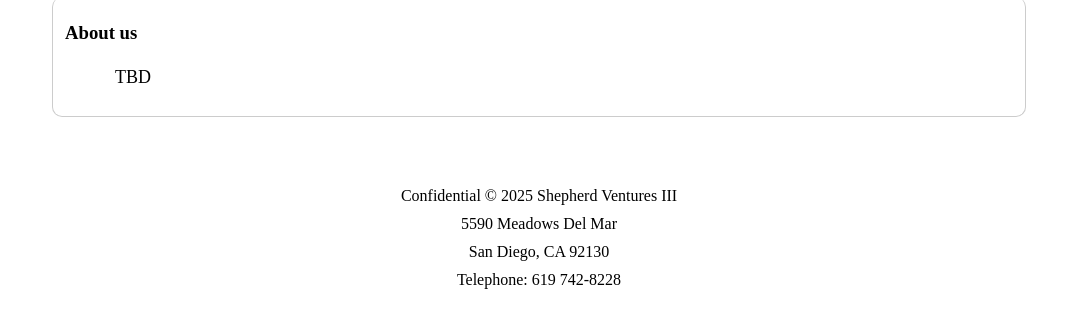
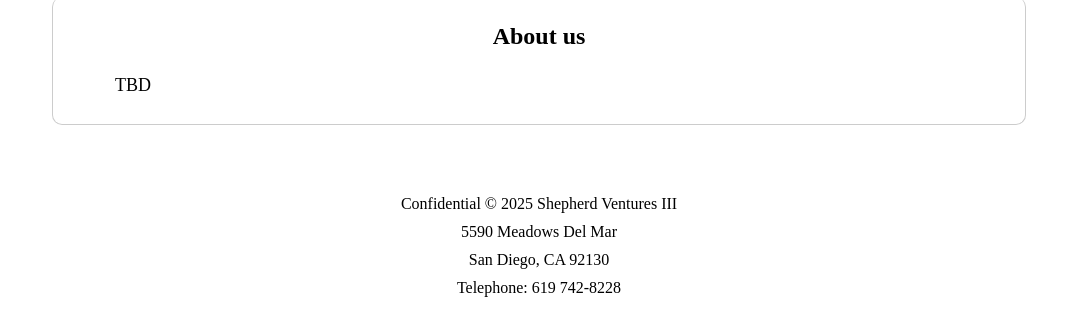
Before and after one commit to LouiseLi7/sv3web, a plain HTML site: page index.html in a window 1280 px wide. Both pictures are taken after a click on the button "About Us". Shown: the part 298-634 px from the top of the page, without its empty margins (101-1178 px from the left). Drawn offline with Linux system fonts and the light colour scheme.

Commit message:
Update index.html

```diff
--- a/index.html
+++ b/index.html
@@ -170,7 +170,7 @@
     </div>
 
     <div id="Tab5" class="tabcontent">
-        <h3>About us</h3>
+        <h2>About us</h2>
         <p>TBD</p>
     </div>
 
```
